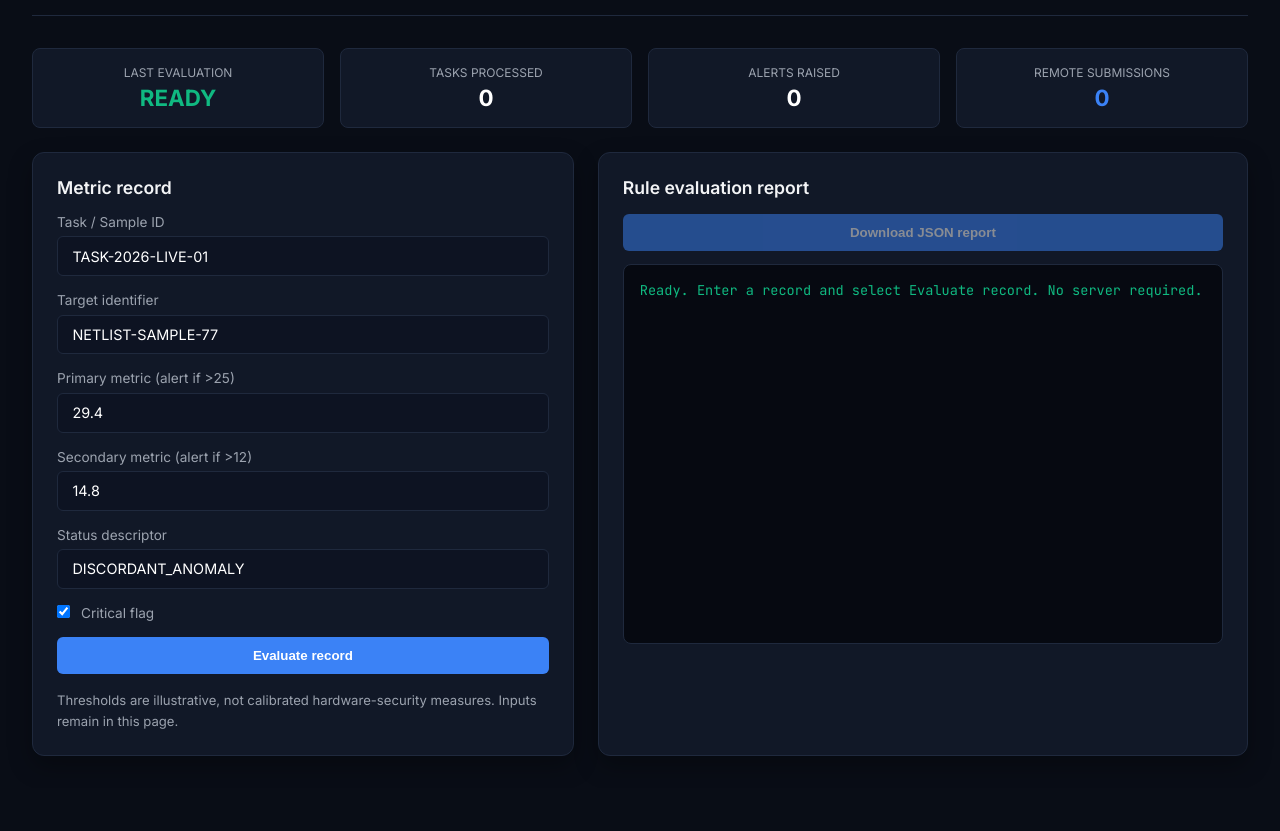
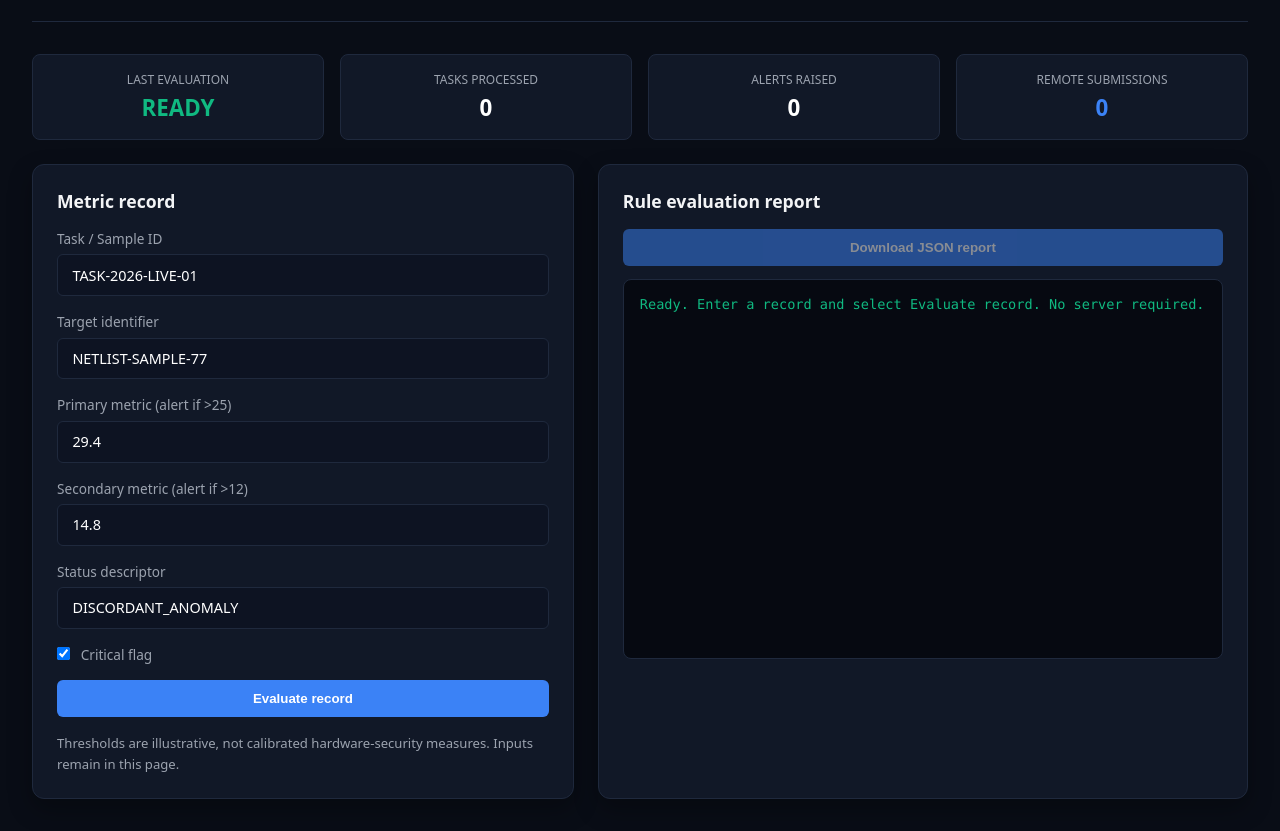
Before and after one commit to abusuraihsakhri/hardware-trojan-netlist-scanner, a plain HTML site: page web/index.html in a window 1280 px wide. Shown: the part 93-924 px from the top of the page. Before the commit the page ends 881 px from the top, so only its background shows below. Drawn offline with Linux system fonts and the light colour scheme.

Commit message:
Remove misleading mock and external browser dependencies

```diff
--- a/web/index.html
+++ b/web/index.html
@@ -4,7 +4,6 @@
     <meta charset="UTF-8">
     <meta name="viewport" content="width=device-width, initial-scale=1.0">
     <title>Hardware Trojan Netlist Scanner — Local Metric Triage</title>
-    <link href="https://fonts.googleapis.com/css2?family=Inter:wght@300;400;600;700&family=JetBrains+Mono:wght@400;600&display=swap" rel="stylesheet">
     <style>
         :root {
             --bg: #090d16;
@@ -20,7 +19,7 @@
         }
         * { box-sizing: border-box; margin: 0; padding: 0; }
         body {
-            font-family: 'Inter', sans-serif;
+            font-family: system-ui, -apple-system, BlinkMacSystemFont, 'Segoe UI', sans-serif;
             background: var(--bg);
             color: var(--text);
             padding: 2rem;
@@ -107,7 +106,7 @@
             border: 1px solid var(--border);
             border-radius: 8px;
             padding: 1rem;
-            font-family: 'JetBrains Mono', monospace;
+            font-family: ui-monospace, SFMono-Regular, Consolas, monospace;
             font-size: 0.85rem;
             color: #10b981;
             height: 380px;
```
